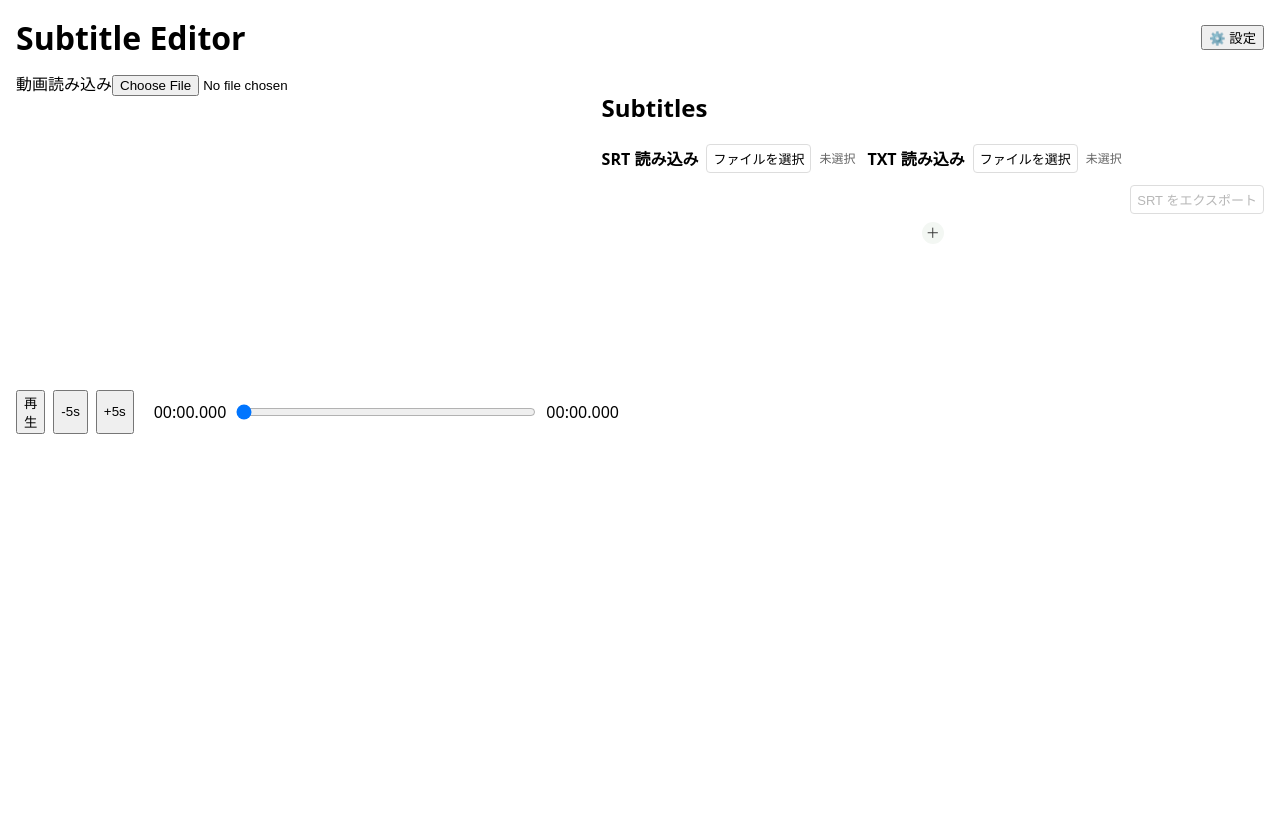
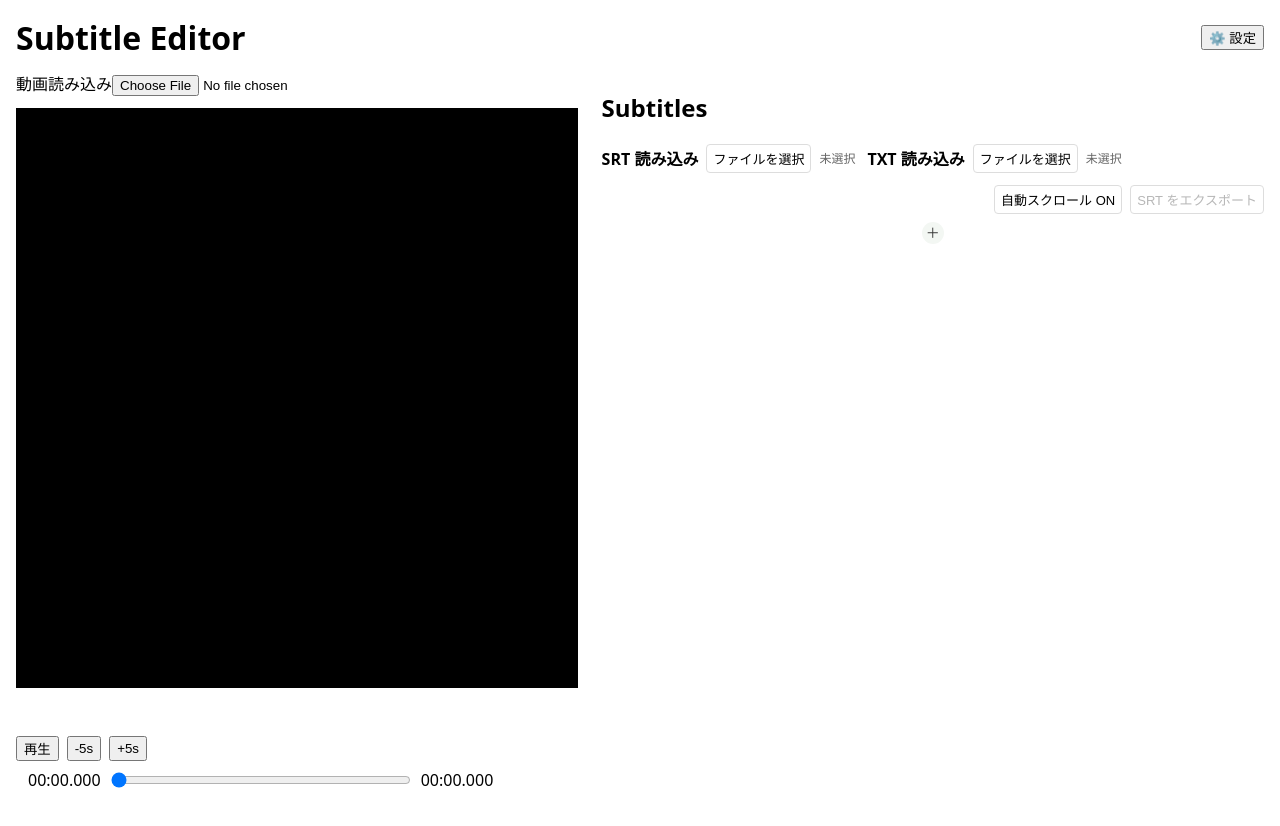
Before and after one commit to chiemi627/subtitleEditor, a React (Vite) app: page / in a window 1280 px wide. Shown: the top 826 px of the page. Built offline with nearby package versions, Linux system fonts and the light colour scheme.

Commit message:
１画面に動画が収まるようにする。

```diff
--- a/src/App.tsx
+++ b/src/App.tsx
@@ -10,6 +10,7 @@ export default function App() {
   const [isPaused, setIsPaused] = useState(true)
   const [playerCtrl, setPlayerCtrl] = useState<{ playFrom: (t: number) => void; pause?: () => void; toggle?: () => void } | null>(null)
   const [tabCreatesNewAtEnd, setTabCreatesNewAtEnd] = useState<boolean>(false)
+  const [autoScrollEnabled, setAutoScrollEnabled] = useState<boolean>(true)
   const [keybindings, setKeybindings] = useState<Record<'split' | 'next' | 'prev' | 'playpause' | 'merge' | 'setStart', { key: string; ctrl?: boolean; alt?: boolean; shift?: boolean; meta?: boolean }>>({
     split: { key: 'Enter', ctrl: true },
     next: { key: 'Tab' },
@@ -99,6 +100,8 @@ export default function App() {
           isPaused={isPaused}
           keybindings={keybindings}
           tabCreatesNewAtEnd={tabCreatesNewAtEnd}
+          autoScrollEnabled={autoScrollEnabled}
+          onToggleAutoScroll={() => setAutoScrollEnabled((v) => !v)}
         />
       </main>
     </div>
--- a/src/components/SubtitlesList.tsx
+++ b/src/components/SubtitlesList.tsx
@@ -13,6 +13,8 @@ type Props = {
   keybindings?: Record<Action, Binding>
   isPaused?: boolean
   tabCreatesNewAtEnd?: boolean
+  autoScrollEnabled?: boolean
+  onToggleAutoScroll?: () => void
 }
 
 function secToHHMMSS(sec: number) {
@@ -32,7 +34,19 @@ function hhmmssToSec(s: string) {
   return Number(hh) * 3600 + Number(mm) * 60 + Number(ss) + milli / 1000
 }
 
-export default function SubtitlesList({ subtitles, onChange, currentTime = 0, playFrom, pause, togglePlay, keybindings, isPaused = true, tabCreatesNewAtEnd = false }: Props) {
+export default function SubtitlesList({
+  subtitles,
+  onChange,
+  currentTime = 0,
+  playFrom,
+  pause,
+  togglePlay,
+  keybindings,
+  isPaused = true,
+  tabCreatesNewAtEnd = false,
+  autoScrollEnabled = true,
+  onToggleAutoScroll,
+}: Props) {
   const [items, setItems] = useState<Subtitle[]>(subtitles || [])
   const [activeId, setActiveId] = useState<number | null>(null)
   const lastStartSetRef = useRef<number | null>(null)
@@ -57,7 +71,7 @@ export default function SubtitlesList({ subtitles, onChange, currentTime = 0, pl
   }, [currentTime, items])
 
   useEffect(() => {
-    if (activeId == null) return
+    if (!autoScrollEnabled || activeId == null) return
     const doScroll = () => {
       const el = document.getElementById(`sub-${activeId}`)
       if (el) el.scrollIntoView({ behavior: 'smooth', block: 'center' })
@@ -81,7 +95,7 @@ export default function SubtitlesList({ subtitles, onChange, currentTime = 0, pl
         scrollTimerRef.current = null
       }
     }
-  }, [activeId])
+  }, [activeId, autoScrollEnabled])
 
   // グローバル Tab ハンドラ:
   // - テキストエリアにフォーカスがない時に Tab が押されたら、
@@ -295,9 +309,21 @@ export default function SubtitlesList({ subtitles, onChange, currentTime = 0, pl
           />
         </div>
 
-        <button className="time-btn" onClick={exportSrt} disabled={items.length === 0} style={{ marginLeft: 'auto' }}>
-          SRT をエクスポート
-        </button>
+        <div style={{ display: 'flex', gap: 8, marginLeft: 'auto', alignItems: 'center' }}>
+          <button
+            type="button"
+            className="time-btn"
+            aria-pressed={autoScrollEnabled}
+            onClick={() => {
+              if (typeof onToggleAutoScroll === 'function') onToggleAutoScroll()
+            }}
+          >
+            自動スクロール {autoScrollEnabled ? 'ON' : 'OFF'}
+          </button>
+          <button className="time-btn" onClick={exportSrt} disabled={items.length === 0}>
+            SRT をエクスポート
+          </button>
+        </div>
       </div>
 
       <div style={{ maxHeight: '70vh', overflow: 'auto' }}>
--- a/src/components/VideoPlayer.tsx
+++ b/src/components/VideoPlayer.tsx
@@ -93,16 +93,18 @@ export default function VideoPlayer({ onReady, onTimeUpdate, ...props }: Props)
 
   return (
     <section className="video-area">
-      <div>
+      <div className="video-area__input">
         <label>
           動画読み込み
           <input type="file" accept="video/mp4,video/*" onChange={onFile} />
         </label>
       </div>
 
-      <video ref={videoRef} style={{ width: '640px', maxWidth: '100%' }} />
+      <div className="video-area__player">
+        <video ref={videoRef} className="video-area__video" />
+      </div>
 
-      <div className="controls">
+      <div className="controls video-area__controls">
         <button onClick={togglePlay}>{paused ? '再生' : '一時停止'}</button>
         <button onClick={() => seekTo((videoRef.current?.currentTime || 0) - 5)}>-5s</button>
         <button onClick={() => seekTo((videoRef.current?.currentTime || 0) + 5)}>+5s</button>
--- a/src/styles.css
+++ b/src/styles.css
@@ -2,7 +2,16 @@
 body { font-family: system-ui, -apple-system, 'Segoe UI', Roboto, 'Helvetica Neue', Arial; margin: 0; padding: 16px; }
 header { margin-bottom: 12px }
 .layout { display: flex; gap: 12px; height: calc(100vh - 80px); /* leave room for header */ }
-.video-area { width: 680px; max-width: 45%; flex: 0 0 auto }
+.video-area {
+  width: 680px;
+  max-width: 45%;
+  flex: 0 0 auto;
+  display: flex;
+  flex-direction: column;
+  gap: 12px;
+  height: 100%;
+  min-height: 0;
+}
 /* 区切り線を不要にしたので border-left を削除 */
 .subtitles-list { flex: 1 1 auto; padding-left: 12px; overflow: auto }
 .controls { margin-top: 8px; display: flex; gap: 8px }
@@ -57,6 +66,22 @@ header { margin-bottom: 12px }
 }
 .time-btn:hover { background: #f3f3f3 }
 
+.video-area__player {
+  flex: 1 1 auto;
+  min-height: 0;
+}
+
+.video-area__video {
+  width: 100%;
+  height: 100%;
+  max-height: calc(100vh - 220px);
+  object-fit: contain;
+  background: #000;
+  display: block;
+}
+
+.video-area__controls { flex-wrap: wrap }
+
 .insert-btn {
 	border: 1px solid #cfe8d8;
 	background: #fff;
```
Also changed, not shown: 5 other files (tests, documents, lock files or other folders).
